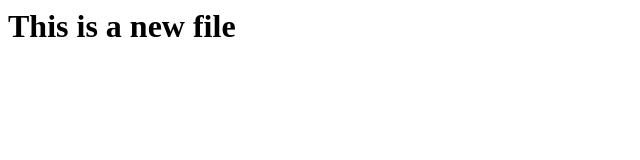
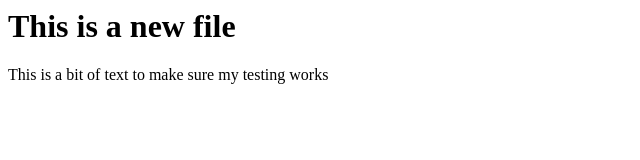
Before and after one commit to simoncrunden/travelGeek, a plain HTML site: page index.html in a window 1280 px wide. Shown: the whole page, without its empty margins (0-640 px from the left). Drawn offline with Linux system fonts and the light colour scheme.

Commit message:
This is my first update to a commit

```diff
--- a/index.html
+++ b/index.html
@@ -3,5 +3,6 @@
 	</head>
 	<body>
 		<h1>This is a new file</h1>
+		<p>This is a bit of text to make sure my testing works</>
 	</body>
 </html>
```
